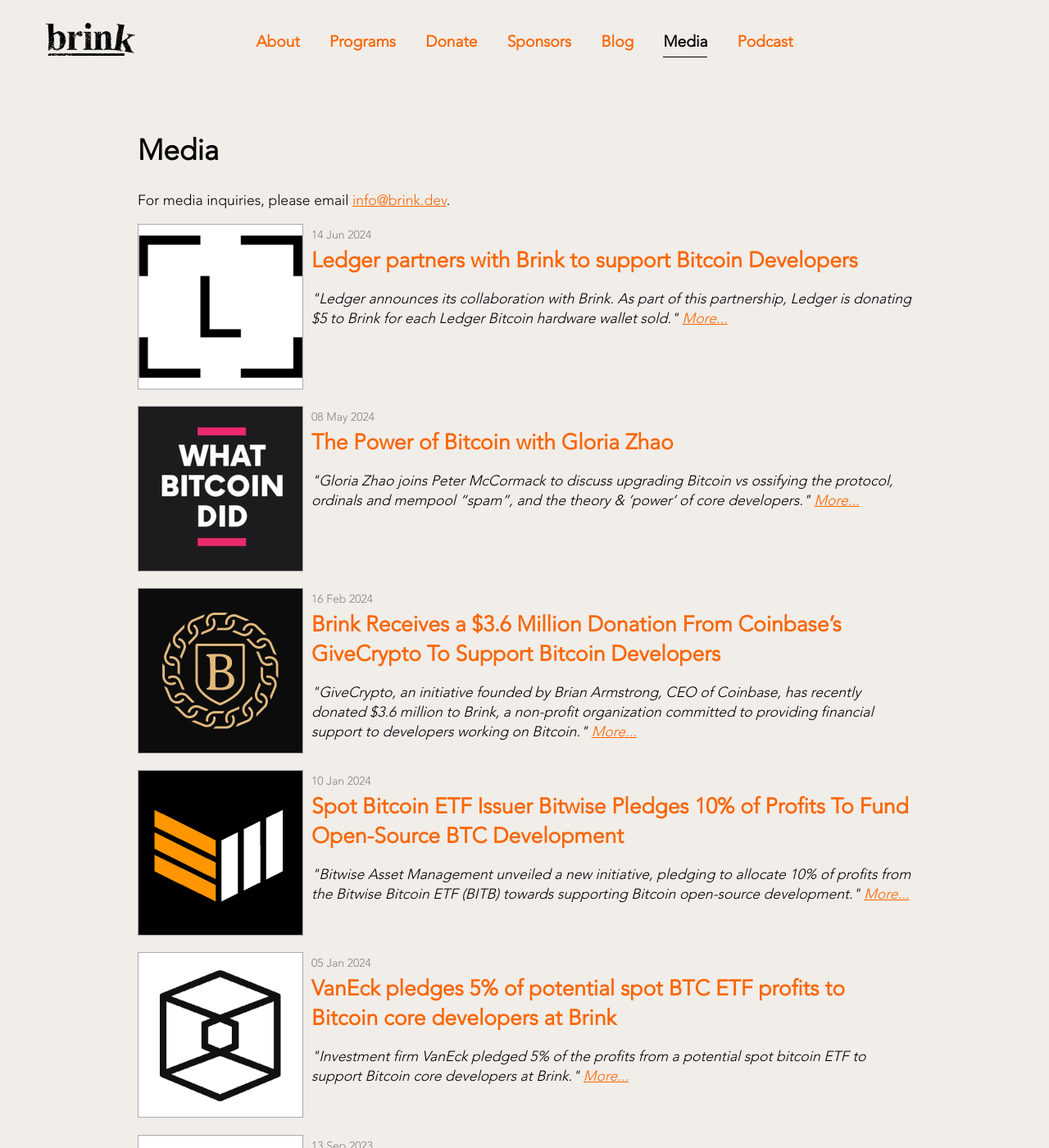
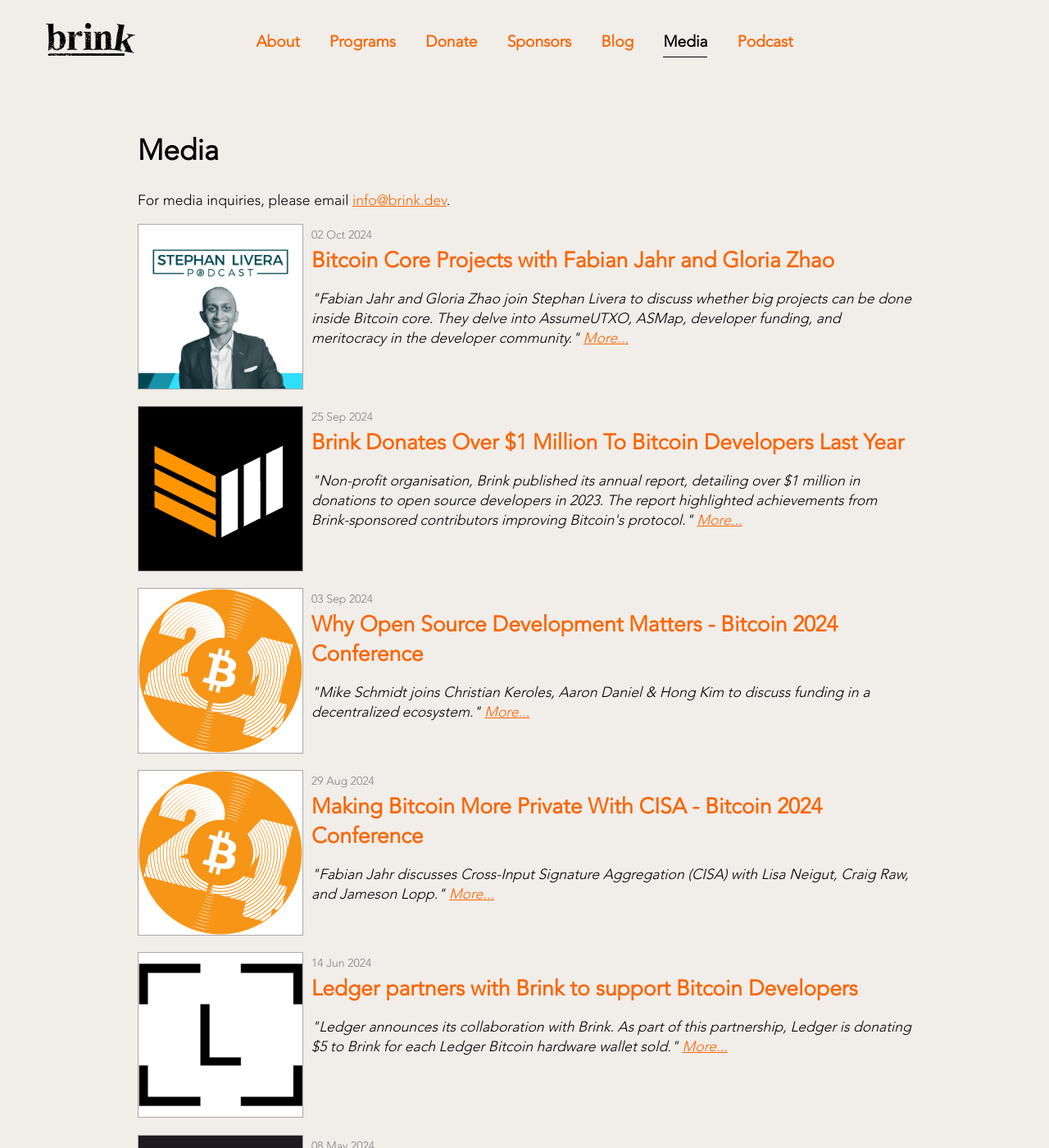
Before and after one commit to bitcoinbrink/website, a Jekyll site: the page built from media.md, in a window 1280 px wide and 1400 px high. Shown: the whole window at 82% size. Built offline with Jekyll 4.4.1, drawn with Linux system fonts in a browser that asks for light colours.

Commit message:
Media: updates through Sep 2024

```diff
--- a/_data/media.yml
+++ b/_data/media.yml
@@ -1,3 +1,31 @@
+- date: "2024-10-02"
+  outlet: The Stephan Livera Podcast
+  image: stephan-livera-podcast.png
+  title: "Bitcoin Core Projects with Fabian Jahr and Gloria Zhao"
+  description: "Fabian Jahr and Gloria Zhao join Stephan Livera to discuss whether big projects can be done inside Bitcoin core. They delve into AssumeUTXO, ASMap, developer funding, and meritocracy in the developer community."
+  url: https://www.youtube.com/watch?v=_RVhUpc_hYY
+
+- date: "2024-09-25"
+  outlet: Bitcoin Magazine
+  image: bitcoin-magazine.png
+  title: "Brink Donates Over $1 Million To Bitcoin Developers Last Year"
+  description: "Non-profit organisation, Brink published its annual report, detailing over $1 million in donations to open source developers in 2023. The report highlighted achievements from Brink-sponsored contributors improving Bitcoin's protocol."
+  url: https://bitcoinmagazine.com/business/brink-donates-over-1-million-to-bitcoin-developers-last-year
+
+- date: "2024-09-03"
+  outlet: Bitcoin 2024 Conference
+  image: bitcoin2024.png
+  title: "Why Open Source Development Matters - Bitcoin 2024 Conference"
+  description: "Mike Schmidt joins Christian Keroles, Aaron Daniel & Hong Kim to discuss funding in a decentralized ecosystem."
+  url: https://www.youtube.com/watch?v=Pxj8XZa_zwc&ab_channel=BitcoinMagazine
+
+- date: "2024-08-29"
+  outlet: Bitcoin 2024 Conference
+  image: bitcoin2024.png
+  title: "Making Bitcoin More Private With CISA - Bitcoin 2024 Conference"
+  description: "Fabian Jahr discusses Cross-Input Signature Aggregation (CISA) with Lisa Neigut, Craig Raw, and Jameson Lopp."
+  url: https://www.youtube.com/watch?v=HvI7NPI_Pk0&ab_channel=BitcoinMagazine
+
 - date: "2024-06-14"
   outlet: Ledger Blog
   image: ../sponsors/ledger.png
```
Also changed, not shown: assets/images/media/bitcoin2024.png (added).
